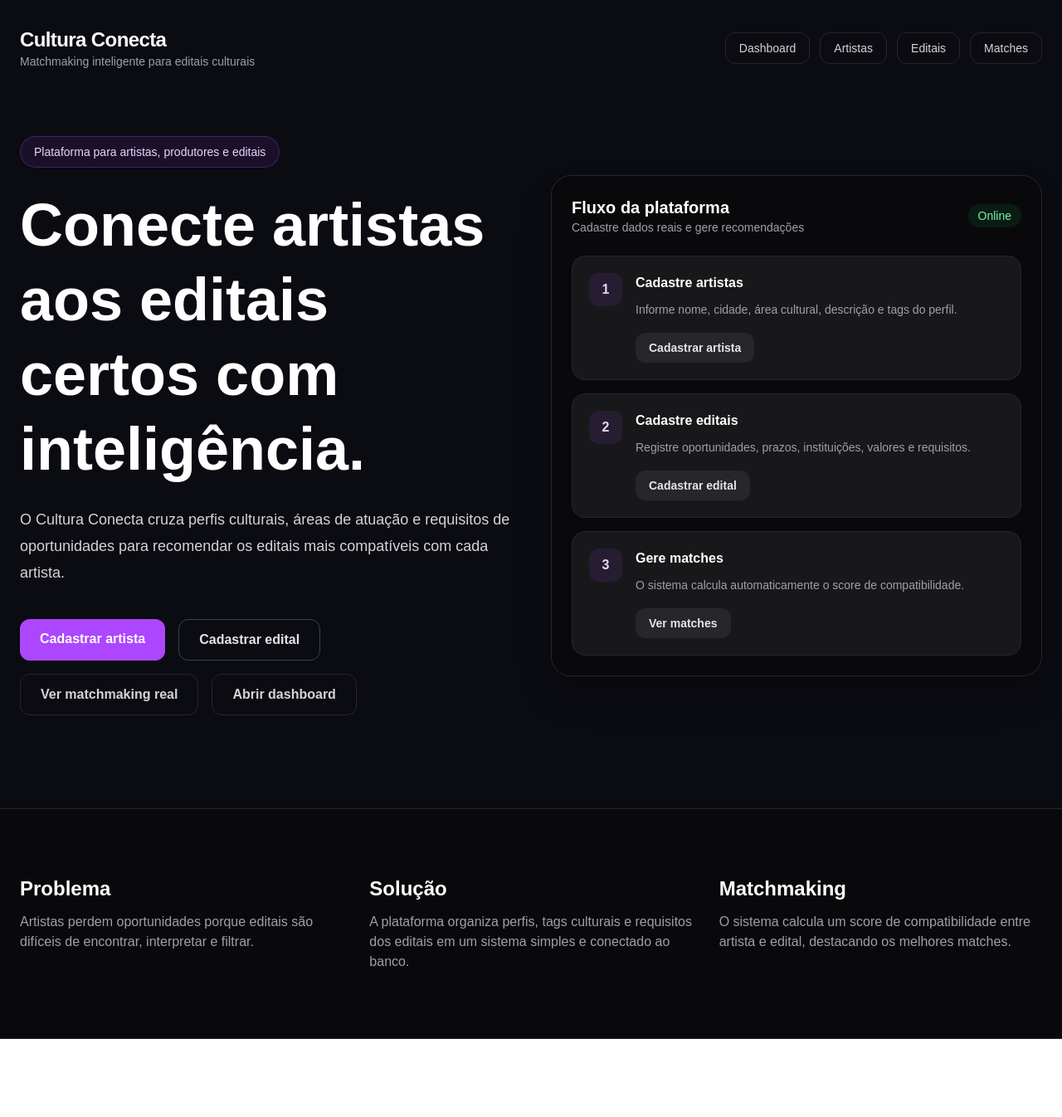
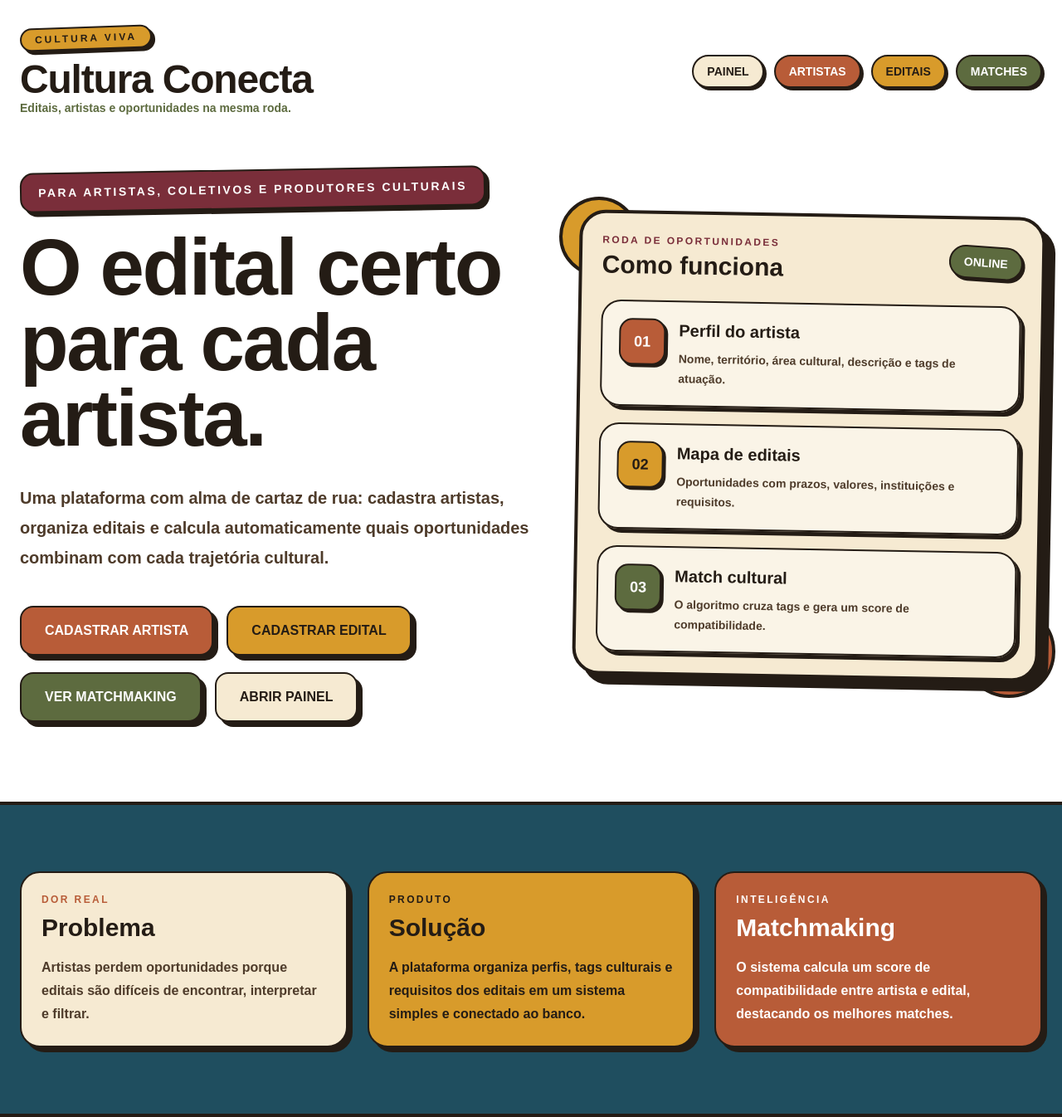
Before and after one commit to leomoraisf/cultura-conecta, a Next.js app: page / in a window 1280 px wide. Shown: the whole page at 83% size. Before the commit the page ends 1252 px from the top, so only its background shows below. Built offline with nearby package versions, Linux system fonts and the light colour scheme.

Commit message:
feat: redesign homepage with mpb indie cultural style

```diff
--- a/app/page.tsx
+++ b/app/page.tsx
@@ -1,190 +1,200 @@
 export default function Home() {
   return (
-    <main className="min-h-screen bg-[#0B0B12] text-white">
+    <main className="min-h-screen text-[#241C15]">
       <section className="mx-auto flex min-h-screen max-w-7xl flex-col px-6 py-8">
-        <header className="flex flex-col justify-between gap-5 md:flex-row md:items-center">
-          <div>
-            <h1 className="text-2xl font-bold tracking-tight">
+        <header className="flex flex-col justify-between gap-6 md:flex-row md:items-center">
+          <a href="/" className="w-fit">
+            <div className="inline-flex rotate-[-2deg] rounded-full border-2 border-[#241C15] bg-[#D89B2B] px-4 py-1 text-xs font-black uppercase tracking-[0.25em] shadow-[4px_4px_0_#241C15]">
+              Cultura viva
+            </div>
+
+            <h1 className="mt-3 text-4xl font-black tracking-tight md:text-5xl">
               Cultura Conecta
             </h1>
-            <p className="text-sm text-zinc-400">
-              Matchmaking inteligente para editais culturais
+
+            <p className="text-sm font-bold text-[#5D6B3F]">
+              Editais, artistas e oportunidades na mesma roda.
             </p>
-          </div>
+          </a>
 
-          <nav className="flex flex-wrap gap-3 text-sm">
+          <nav className="flex flex-wrap gap-3">
             <a
               href="/dashboard"
-              className="rounded-xl border border-zinc-800 px-4 py-2 text-zinc-300 transition hover:border-purple-500 hover:text-white"
+              className="rounded-full border-2 border-[#241C15] bg-[#F6EAD2] px-4 py-2 text-sm font-black uppercase shadow-[3px_3px_0_#241C15] transition hover:-translate-y-0.5"
             >
-              Dashboard
+              Painel
             </a>
 
             <a
               href="/artistas"
-              className="rounded-xl border border-zinc-800 px-4 py-2 text-zinc-300 transition hover:border-purple-500 hover:text-white"
+              className="rounded-full border-2 border-[#241C15] bg-[#B85C38] px-4 py-2 text-sm font-black uppercase text-white shadow-[3px_3px_0_#241C15] transition hover:-translate-y-0.5"
             >
               Artistas
             </a>
 
             <a
               href="/editais"
-              className="rounded-xl border border-zinc-800 px-4 py-2 text-zinc-300 transition hover:border-purple-500 hover:text-white"
+              className="rounded-full border-2 border-[#241C15] bg-[#D89B2B] px-4 py-2 text-sm font-black uppercase shadow-[3px_3px_0_#241C15] transition hover:-translate-y-0.5"
             >
               Editais
             </a>
 
             <a
               href="/matches"
-              className="rounded-xl border border-zinc-800 px-4 py-2 text-zinc-300 transition hover:border-purple-500 hover:text-white"
+              className="rounded-full border-2 border-[#241C15] bg-[#5D6B3F] px-4 py-2 text-sm font-black uppercase text-white shadow-[3px_3px_0_#241C15] transition hover:-translate-y-0.5"
             >
               Matches
             </a>
           </nav>
         </header>
 
-        <div className="grid flex-1 items-center gap-12 py-20 lg:grid-cols-2">
-          <div>
-            <div className="mb-6 inline-flex rounded-full border border-purple-500/30 bg-purple-500/10 px-4 py-2 text-sm text-purple-200">
-              Plataforma para artistas, produtores e editais
+        <div className="grid flex-1 items-center gap-12 py-16 lg:grid-cols-[1.05fr_0.95fr]">
+          <section>
+            <div className="mb-6 inline-flex rotate-[-1deg] rounded-2xl border-2 border-[#241C15] bg-[#7A2E3A] px-5 py-3 text-sm font-black uppercase tracking-[0.18em] text-white shadow-[5px_5px_0_#241C15]">
+              Para artistas, coletivos e produtores culturais
             </div>
 
-            <h2 className="max-w-3xl text-5xl font-bold leading-tight md:text-7xl">
-              Conecte artistas aos editais certos com inteligência.
+            <h2 className="max-w-4xl text-6xl font-black leading-[0.95] tracking-tight md:text-8xl">
+              O edital certo para cada artista.
             </h2>
 
-            <p className="mt-6 max-w-2xl text-lg leading-8 text-zinc-300">
-              O Cultura Conecta cruza perfis culturais, áreas de atuação e
-              requisitos de oportunidades para recomendar os editais mais
-              compatíveis com cada artista.
+            <p className="mt-8 max-w-2xl text-xl font-semibold leading-9 text-[#4E3B2A]">
+              Uma plataforma com alma de cartaz de rua: cadastra artistas,
+              organiza editais e calcula automaticamente quais oportunidades
+              combinam com cada trajetória cultural.
             </p>
 
             <div className="mt-10 flex flex-col gap-4 sm:flex-row">
               <a
                 href="/artistas"
-                className="rounded-xl bg-purple-500 px-6 py-3 text-center font-semibold text-white transition hover:bg-purple-400"
+                className="rounded-2xl border-2 border-[#241C15] bg-[#B85C38] px-7 py-4 text-center text-base font-black uppercase text-white shadow-[6px_6px_0_#241C15] transition hover:-translate-y-1 hover:shadow-[8px_8px_0_#241C15]"
               >
                 Cadastrar artista
               </a>
 
               <a
                 href="/editais"
-                className="rounded-xl border border-zinc-700 px-6 py-3 text-center font-semibold text-zinc-200 transition hover:border-zinc-400"
+                className="rounded-2xl border-2 border-[#241C15] bg-[#D89B2B] px-7 py-4 text-center text-base font-black uppercase shadow-[6px_6px_0_#241C15] transition hover:-translate-y-1 hover:shadow-[8px_8px_0_#241C15]"
               >
                 Cadastrar edital
               </a>
             </div>
 
-            <div className="mt-4 flex flex-col gap-4 sm:flex-row">
+            <div className="mt-5 flex flex-col gap-4 sm:flex-row">
               <a
                 href="/matches"
-                className="rounded-xl border border-zinc-800 px-6 py-3 text-center font-semibold text-zinc-300 transition hover:border-green-500 hover:text-white"
+                className="rounded-2xl border-2 border-[#241C15] bg-[#5D6B3F] px-7 py-4 text-center text-base font-black uppercase text-white shadow-[6px_6px_0_#241C15] transition hover:-translate-y-1 hover:shadow-[8px_8px_0_#241C15]"
               >
-                Ver matchmaking real
+                Ver matchmaking
               </a>
 
               <a
                 href="/dashboard"
-                className="rounded-xl border border-zinc-800 px-6 py-3 text-center font-semibold text-zinc-300 transition hover:border-purple-500 hover:text-white"
+                className="rounded-2xl border-2 border-[#241C15] bg-[#F6EAD2] px-7 py-4 text-center text-base font-black uppercase shadow-[6px_6px_0_#241C15] transition hover:-translate-y-1 hover:shadow-[8px_8px_0_#241C15]"
               >
-                Abrir dashboard
+                Abrir painel
               </a>
             </div>
+          </section>
+
+          <section className="relative">
+            <div className="absolute -left-5 -top-5 h-24 w-24 rounded-full border-4 border-[#241C15] bg-[#D89B2B]" />
+            <div className="absolute -bottom-6 -right-4 h-28 w-28 rounded-full border-4 border-[#241C15] bg-[#B85C38]" />
+
+            <div className="relative rotate-[1deg] rounded-[2rem] border-4 border-[#241C15] bg-[#F6EAD2] p-6 shadow-[12px_12px_0_#241C15]">
+              <div className="mb-6 flex items-center justify-between gap-4">
+                <div>
+                  <p className="text-xs font-black uppercase tracking-[0.2em] text-[#7A2E3A]">
+                    Roda de oportunidades
+                  </p>
+
+                  <h3 className="mt-1 text-3xl font-black">
+                    Como funciona
+                  </h3>
                 </div>
 
-          <div className="rounded-3xl border border-zinc-800 bg-zinc-950/80 p-6 shadow-2xl">
-            <div className="mb-6 flex items-center justify-between">
-              <div>
-                <h3 className="text-xl font-semibold">Fluxo da plataforma</h3>
-                <p className="text-sm text-zinc-400">
-                  Cadastre dados reais e gere recomendações
-                </p>
-              </div>
-
-              <span className="rounded-full bg-green-500/10 px-3 py-1 text-sm text-green-300">
+                <span className="rotate-3 rounded-full border-2 border-[#241C15] bg-[#5D6B3F] px-4 py-2 text-sm font-black uppercase text-white shadow-[3px_3px_0_#241C15]">
                   Online
                 </span>
               </div>
 
-            <div className="space-y-4">
+              <div className="space-y-5">
                 {[
                   {
-                  step: "1",
-                  title: "Cadastre artistas",
-                  description:
-                    "Informe nome, cidade, área cultural, descrição e tags do perfil.",
-                  href: "/artistas",
-                  action: "Cadastrar artista",
+                    number: "01",
+                    title: "Perfil do artista",
+                    text: "Nome, território, área cultural, descrição e tags de atuação.",
+                    color: "bg-[#B85C38] text-white",
                   },
                   {
-                  step: "2",
-                  title: "Cadastre editais",
-                  description:
-                    "Registre oportunidades, prazos, instituições, valores e requisitos.",
-                  href: "/editais",
-                  action: "Cadastrar edital",
+                    number: "02",
+                    title: "Mapa de editais",
+                    text: "Oportunidades com prazos, valores, instituições e requisitos.",
+                    color: "bg-[#D89B2B]",
                   },
                   {
-                  step: "3",
-                  title: "Gere matches",
-                  description:
-                    "O sistema calcula automaticamente o score de compatibilidade.",
-                  href: "/matches",
-                  action: "Ver matches",
+                    number: "03",
+                    title: "Match cultural",
+                    text: "O algoritmo cruza tags e gera um score de compatibilidade.",
+                    color: "bg-[#5D6B3F] text-white",
                   },
                 ].map((item) => (
                   <article
-                  key={item.step}
-                  className="rounded-2xl border border-zinc-800 bg-zinc-900 p-5"
+                    key={item.number}
+                    className="rounded-3xl border-2 border-[#241C15] bg-white/45 p-5 shadow-[5px_5px_0_#241C15]"
                   >
                     <div className="flex gap-4">
-                    <div className="flex h-10 w-10 shrink-0 items-center justify-center rounded-xl bg-purple-500/10 font-bold text-purple-200">
-                      {item.step}
+                      <div
+                        className={`flex h-14 w-14 shrink-0 items-center justify-center rounded-2xl border-2 border-[#241C15] text-lg font-black shadow-[3px_3px_0_#241C15] ${item.color}`}
+                      >
+                        {item.number}
                       </div>
 
                       <div>
-                      <h4 className="font-semibold">{item.title}</h4>
-
-                      <p className="mt-2 text-sm leading-6 text-zinc-400">
-                        {item.description}
+                        <h4 className="text-xl font-black">{item.title}</h4>
+                        <p className="mt-2 text-sm font-semibold leading-6 text-[#4E3B2A]">
+                          {item.text}
                         </p>
-
-                      <a
-                        href={item.href}
-                        className="mt-4 inline-flex rounded-xl bg-zinc-800 px-4 py-2 text-sm font-semibold text-zinc-200 transition hover:bg-purple-500 hover:text-white"
-                      >
-                        {item.action}
-                      </a>
                       </div>
                     </div>
                   </article>
                 ))}
               </div>
             </div>
+          </section>
         </div>
       </section>
 
-      <section className="border-y border-zinc-800 bg-zinc-950 px-6 py-20">
-        <div className="mx-auto grid max-w-7xl gap-8 md:grid-cols-3">
-          <div>
-            <h3 className="text-2xl font-bold">Problema</h3>
-            <p className="mt-3 text-zinc-400">
+      <section className="border-y-4 border-[#241C15] bg-[#1F4E5F] px-6 py-20 text-white">
+        <div className="mx-auto grid max-w-7xl gap-6 md:grid-cols-3">
+          <div className="rounded-3xl border-2 border-[#241C15] bg-[#F6EAD2] p-6 text-[#241C15] shadow-[6px_6px_0_#241C15]">
+            <p className="text-xs font-black uppercase tracking-[0.2em] text-[#B85C38]">
+              Dor real
+            </p>
+            <h3 className="mt-2 text-3xl font-black">Problema</h3>
+            <p className="mt-4 font-semibold leading-7 text-[#4E3B2A]">
               Artistas perdem oportunidades porque editais são difíceis de
               encontrar, interpretar e filtrar.
             </p>
           </div>
 
-          <div>
-            <h3 className="text-2xl font-bold">Solução</h3>
-            <p className="mt-3 text-zinc-400">
+          <div className="rounded-3xl border-2 border-[#241C15] bg-[#D89B2B] p-6 text-[#241C15] shadow-[6px_6px_0_#241C15]">
+            <p className="text-xs font-black uppercase tracking-[0.2em]">
+              Produto
+            </p>
+            <h3 className="mt-2 text-3xl font-black">Solução</h3>
+            <p className="mt-4 font-semibold leading-7">
               A plataforma organiza perfis, tags culturais e requisitos dos
               editais em um sistema simples e conectado ao banco.
             </p>
           </div>
 
-          <div>
-            <h3 className="text-2xl font-bold">Matchmaking</h3>
-            <p className="mt-3 text-zinc-400">
+          <div className="rounded-3xl border-2 border-[#241C15] bg-[#B85C38] p-6 text-white shadow-[6px_6px_0_#241C15]">
+            <p className="text-xs font-black uppercase tracking-[0.2em]">
+              Inteligência
+            </p>
+            <h3 className="mt-2 text-3xl font-black">Matchmaking</h3>
+            <p className="mt-4 font-semibold leading-7">
               O sistema calcula um score de compatibilidade entre artista e
               edital, destacando os melhores matches.
             </p>
--- a/components/AppNav.tsx
+++ b/components/AppNav.tsx
@@ -1,28 +1,44 @@
+const navItems = [
+  { label: "Início", href: "/" },
+  { label: "Painel", href: "/dashboard" },
+  { label: "Artistas", href: "/artistas" },
+  { label: "Editais", href: "/editais" },
+  { label: "Matches", href: "/matches" },
+];
+
 export default function AppNav() {
-  const navItems = [
-    { label: "Home", href: "/" },
-    { label: "Dashboard", href: "/dashboard" },
-    { label: "Artistas", href: "/artistas" },
-    { label: "Editais", href: "/editais" },
-    { label: "Matches", href: "/matches" },
-  ];
+  return (
+    <header className="border-b-4 border-[#241C15] bg-[#F6EAD2]/95">
+      <div className="mx-auto flex max-w-7xl flex-col gap-5 px-6 py-5 md:flex-row md:items-center md:justify-between">
+        <a href="/" className="group">
+          <div className="inline-flex rotate-[-1deg] rounded-full border-2 border-[#241C15] bg-[#D89B2B] px-4 py-1 text-xs font-black uppercase tracking-[0.25em] text-[#241C15] shadow-[4px_4px_0_#241C15]">
+            Cultura viva
+          </div>
 
-  return (
-    <header className="border-b border-zinc-800 bg-[#0B0B12]">
-      <div className="mx-auto flex max-w-7xl flex-col gap-4 px-6 py-5 md:flex-row md:items-center md:justify-between">
-        <div>
-          <h1 className="text-xl font-bold text-white">Cultura Conecta</h1>
-          <p className="text-sm text-zinc-400">
-            Plataforma de matchmaking cultural
+          <h1 className="mt-3 text-3xl font-black tracking-tight text-[#241C15] md:text-4xl">
+            Cultura Conecta
+          </h1>
+
+          <p className="text-sm font-semibold text-[#5D6B3F]">
+            Matchmaking artesanal para editais culturais
           </p>
-        </div>
+        </a>
 
         <nav className="flex flex-wrap gap-3">
-          {navItems.map((item) => (
+          {navItems.map((item, index) => (
             <a
               key={item.href}
               href={item.href}
-              className="rounded-xl border border-zinc-800 px-4 py-2 text-sm font-medium text-zinc-300 transition hover:border-purple-500 hover:text-white"
+              className={[
+                "rounded-full border-2 border-[#241C15] px-4 py-2 text-sm font-black uppercase tracking-wide text-[#241C15] shadow-[3px_3px_0_#241C15] transition hover:-translate-y-0.5 hover:shadow-[5px_5px_0_#241C15]",
+                index % 4 === 0
+                  ? "bg-[#F6EAD2]"
+                  : index % 4 === 1
+                    ? "bg-[#D89B2B]"
+                    : index % 4 === 2
+                      ? "bg-[#B85C38] text-white"
+                      : "bg-[#5D6B3F] text-white",
+              ].join(" ")}
             >
               {item.label}
             </a>
```
Lines whose indentation alone changed are shown as unchanged.
